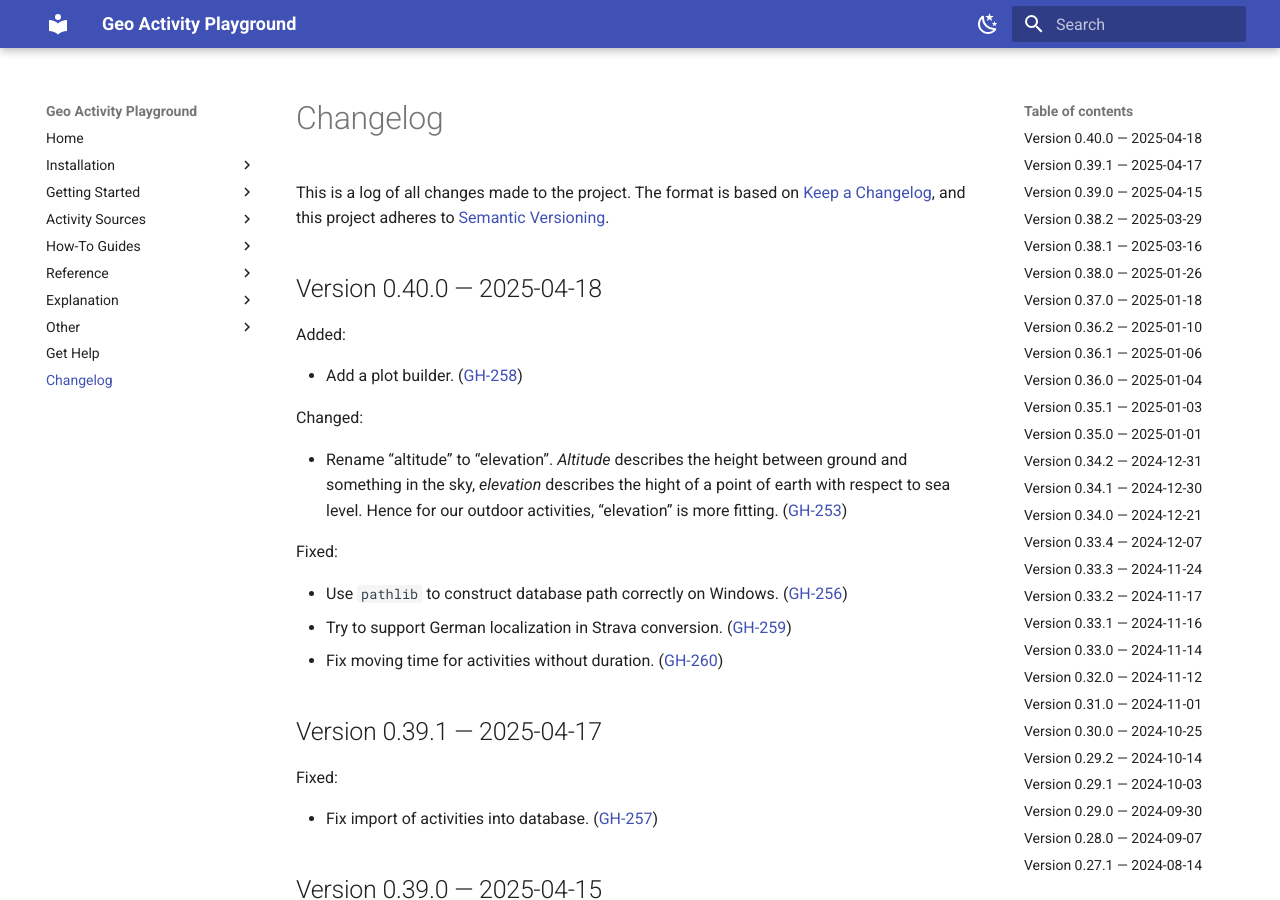
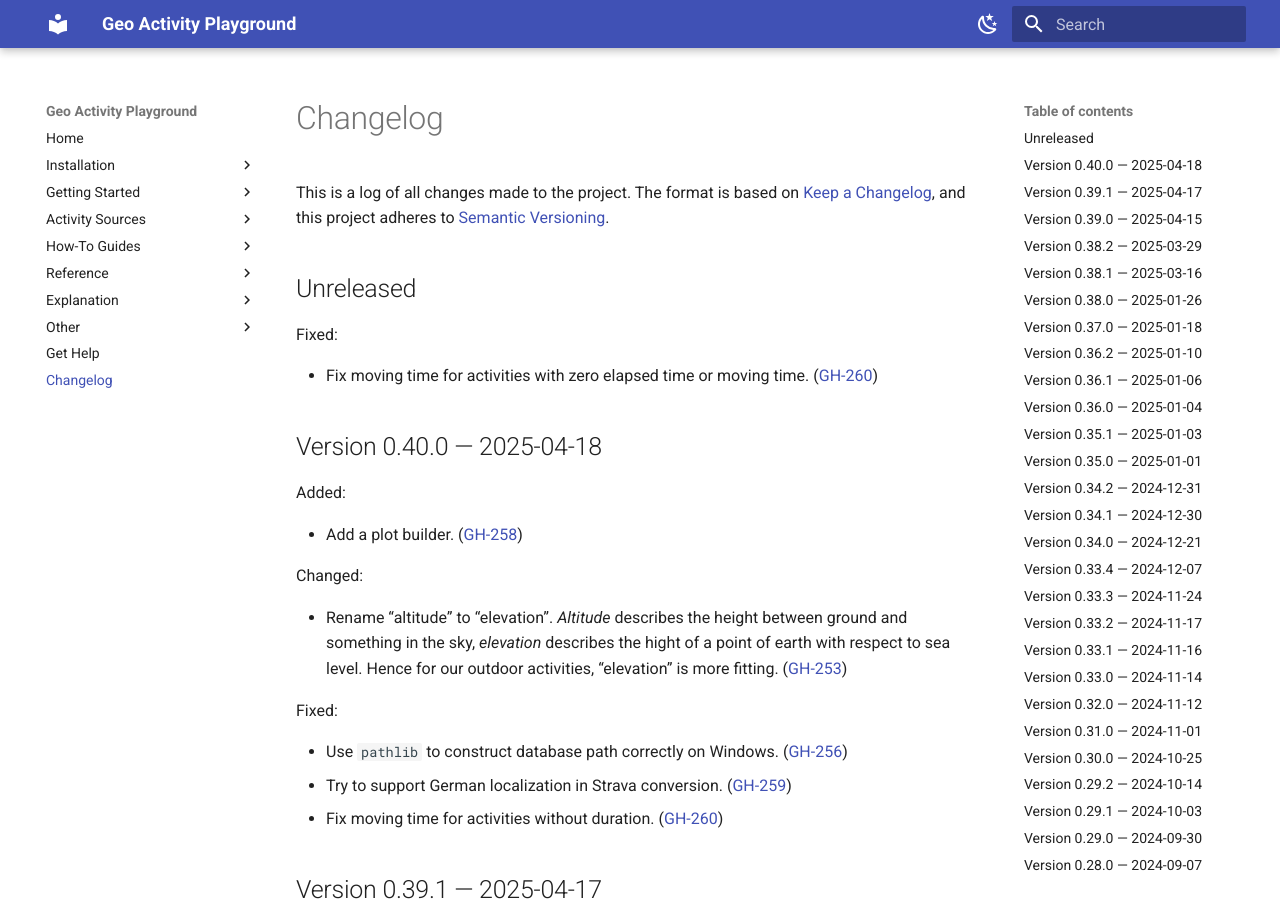
Before and after one commit to martin-ueding/geo-activity-playground, an MkDocs documentation site: the page built from docs/changelog.md, in a window 1280 px wide and 900 px high. Built offline with MkDocs 1.6.1 and Material for MkDocs 9.7.7, drawn with Linux system fonts in a browser that asks for light colours.

Commit message:
Changelog entry

```diff
--- a/docs/changelog.md
+++ b/docs/changelog.md
@@ -14,6 +14,12 @@
 
 ([GH-000](https://github.com/martin-ueding/geo-activity-playground/issues/000))
 -->
+
+## Unreleased
+
+Fixed:
+
+- Fix moving time for activities with zero elapsed time or moving time. ([GH-260](https://github.com/martin-ueding/geo-activity-playground/issues/260))
 
 ## Version 0.40.0 — 2025-04-18
 
```
